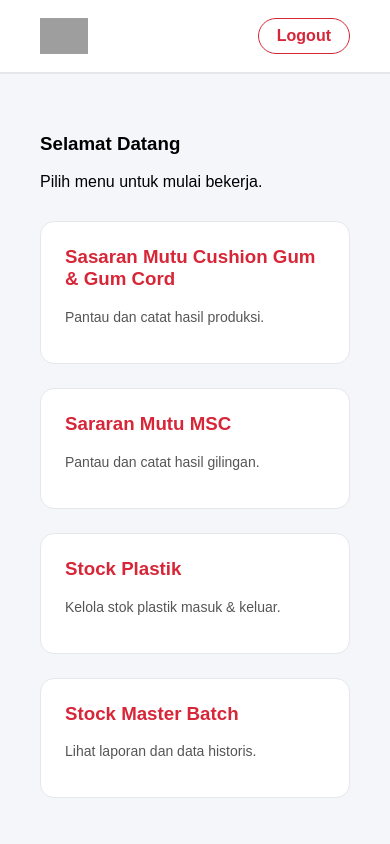
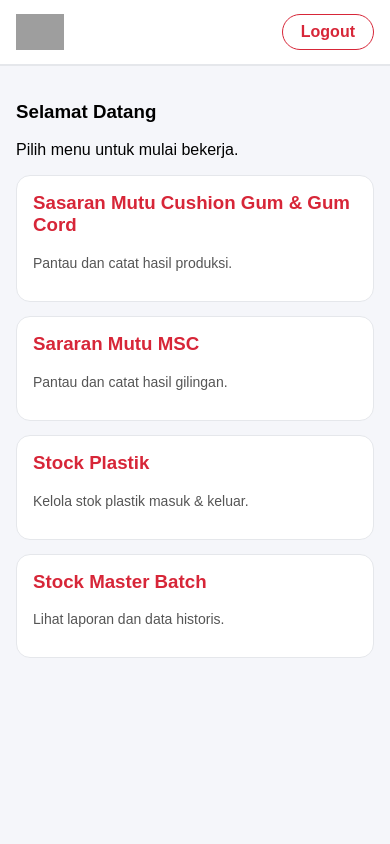
Before and after one commit to feryazrian/qms-inventory, a Flask app: page /home in a window 390 px wide. Run offline with Flask 3, Linux system fonts and the light colour scheme; the visitor is signed in with stand-in values (Sample User, id 1); some libraries are stand-ins or nearby versions; grey boxes are pictures that could not be loaded.

Commit message:
Add mobile responsive without changing desktop layout

```diff
--- a/login_app/static/css/home.css
+++ b/login_app/static/css/home.css
@@ -108,3 +108,55 @@ body {
 .cards a.card h3 {
     text-decoration: none;
 }
+
+@media (max-width: 768px) {
+    .header-inner {
+        padding: 14px 16px;
+        gap: 10px;
+        flex-wrap: wrap;
+    }
+
+    .header h2 {
+        font-size: 18px;
+    }
+
+    .container {
+        padding: 16px;
+    }
+
+    .cards {
+        grid-template-columns: 1fr;
+        gap: 14px;
+        margin-top: 16px;
+    }
+
+    .card {
+        padding: 16px;
+    }
+
+    form {
+        width: 100%;
+    }
+
+    input,
+    select,
+    textarea,
+    button,
+    .btn,
+    .logout-btn {
+        max-width: 100%;
+        box-sizing: border-box;
+    }
+
+    .table-wrapper,
+    .table-container,
+    .table-responsive {
+        width: 100%;
+        overflow-x: auto;
+        -webkit-overflow-scrolling: touch;
+    }
+
+    table {
+        min-width: 700px;
+    }
+}
```
